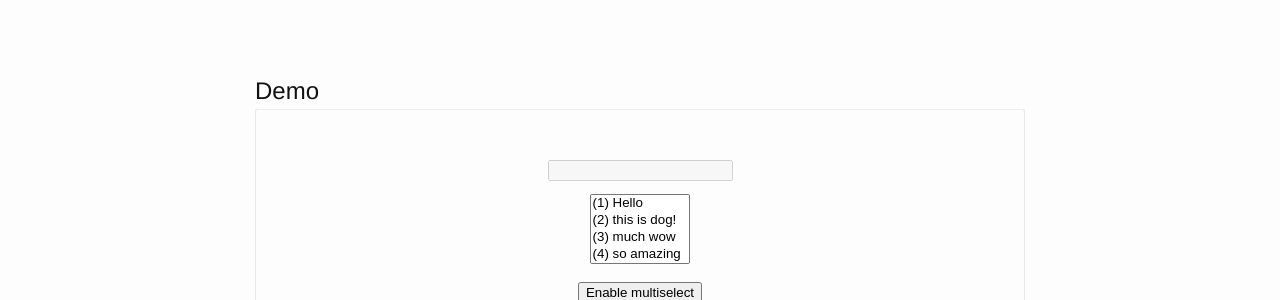
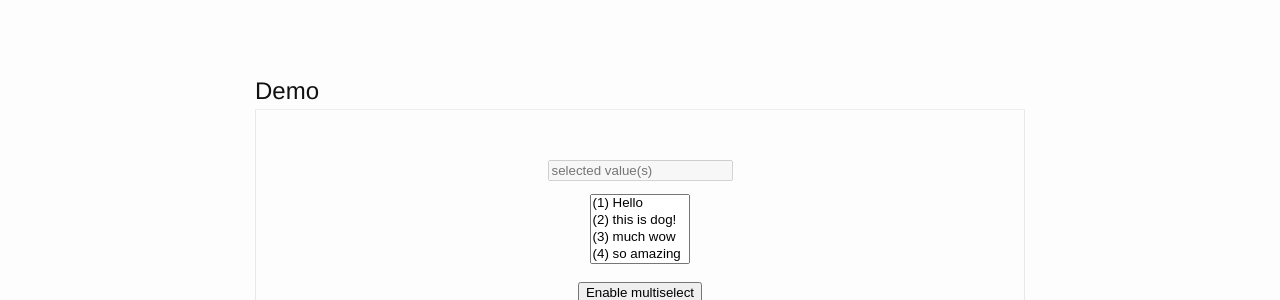
Before and after one commit to dirkpeter/jquery-ui.multiselect.widget, a Jekyll site: the page built from index.html, in a window 1280 px wide. Shown: the part 226-526 px from the top of the page. Built offline with Jekyll 4.4.1, drawn with Linux system fonts in a browser that asks for light colours; nearby versions of some CDN libraries.

Commit message:
api & demo update

```diff
--- a/_sass/main.scss
+++ b/_sass/main.scss
@@ -53,8 +53,6 @@ h3 {
   border-bottom-width: 0;
   padding: 3em 0;
   text-align: center;
-  border-top-left-radius: 3px;
-  border-top-right-radius: 3px;
 
   + .highlight > pre {
     border-top-left-radius: 0;
--- a/css/main.css
+++ b/css/main.css
@@ -801,10 +801,8 @@ h3 {
   border-bottom-width: 0;
   padding: 3em 0;
   text-align: center;
-  border-top-left-radius: 3px;
-  border-top-right-radius: 3px;
 }
-/* line 59, ../_sass/main.scss */
+/* line 57, ../_sass/main.scss */
 .intro-demo + .highlight > pre {
   border-top-left-radius: 0;
   border-top-right-radius: 0;
--- a/index.html
+++ b/index.html
@@ -13,7 +13,7 @@ layout: default
 
   <h2>Demo</h2>
   <div class="intro-demo">
-    <input type="text" id="result" value="" disabled style="margin-bottom:1em" /><br />
+    <input type="text" id="result" placeholder="selected value(s)" disabled style="margin-bottom:1em" /><br />
     <select class="multiselect" multiple>
       <option value="1">(1) Hello</option>
       <option value="2">(2) this is dog!</option>
```
Also changed, not shown: 01_api.md (+0 -1 lines), 10_about.md (+5 -0 lines).
